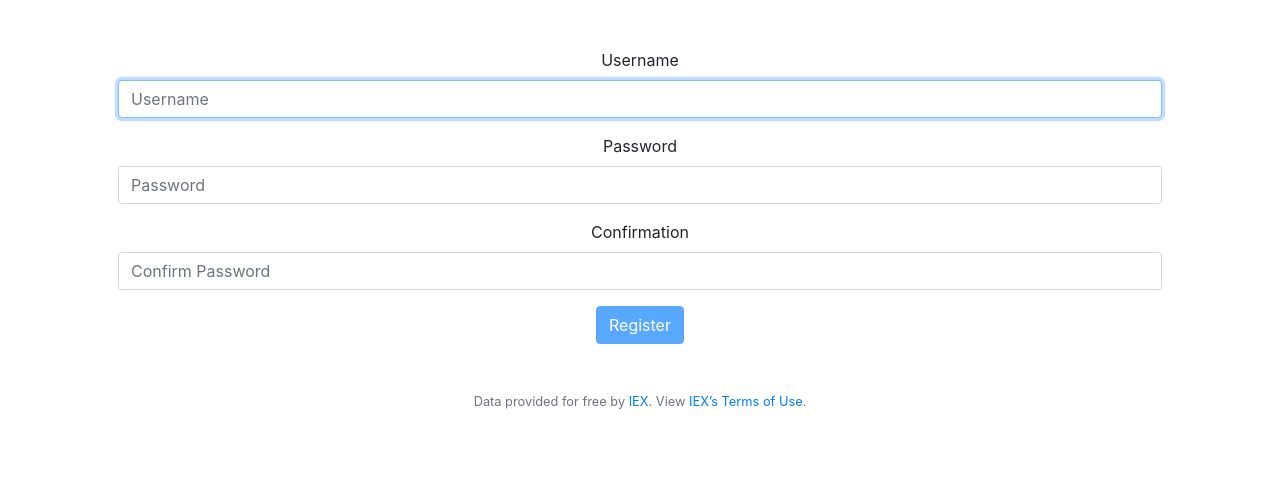
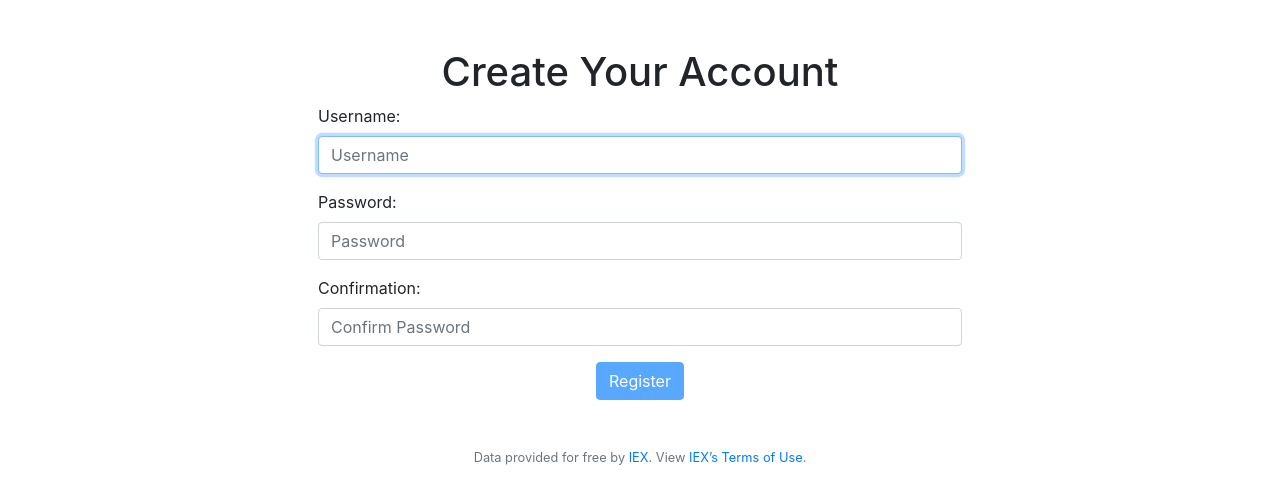
Before and after one commit to Caloma11/finance, a Flask app: page /register in a window 1280 px wide. Shown: the part 78-582 px from the top of the page. Run offline with Flask 2, Linux system fonts and the light colour scheme; some libraries are stand-ins or nearby versions.

Commit message:
minor styling

```diff
--- a/application.py
+++ b/application.py
@@ -35,7 +35,7 @@ app.jinja_env.filters["usd"] = usd
 
 # Configure session to use filesystem (instead of signed cookies) (commented out for production)
 
-# app.config["SESSION_FILE_DIR"] = 'redis'
+# app.config["SESSION_FILE_DIR"] = 'mkdtemp()'
 # app.config["SESSION_PERMANENT"] = False
 app.config['SECRET_KEY'] = os.environ.get("SECRET_KEY")
 app.config["SESSION_TYPE"] = "filesystem"
--- a/static/styles.css
+++ b/static/styles.css
@@ -84,3 +84,7 @@ table {
   opacity: .7;
   text-shadow: 1px 1px 3px rgba(0,0,0,0.2);
 }
+
+.padded {
+  padding: 0 200px;
+}
--- a/templates/history.html
+++ b/templates/history.html
@@ -6,6 +6,7 @@
 
 {% block main %}
 
+  <h1 class="mb-4">Transacions History:</h1>
 
     <table class="table table-striped">
         <thead>
--- a/templates/index.html
+++ b/templates/index.html
@@ -8,6 +8,7 @@
 
 
 
+  <h1 class="mb-4">Your Portfolio:</h1>
 
 
     <table class="table table-striped">
--- a/templates/login.html
+++ b/templates/login.html
@@ -5,6 +5,8 @@
 {% endblock %}
 
 {% block main %}
+  <h1>Login</h1>
+
     <form action="/login" method="post">
         <div class="form-group d-flex justify-content-center">
             <input autocomplete="off" autofocus class="form-control w-25" name="username" placeholder="Username" type="text">
--- a/templates/quote.html
+++ b/templates/quote.html
@@ -12,6 +12,8 @@
 
   {% else %}
 
+    <h1 class="mb-4">Get a quote:</h1>
+
     <form action="/quote" method="post">
         <div class="form-group d-flex justify-content-center">
             <input autocomplete="off" autofocus class="form-control w-25" name="symbol" placeholder="symbol" type="text">
--- a/templates/register.html
+++ b/templates/register.html
@@ -5,18 +5,19 @@
 {% endblock %}
 
 {% block main %}
-    <form action="/register" method="post">
-        <div class="form-group">
-            <label for="username">Username</label>
+<h1>Create Your Account</h1>
+    <form action="/register" method="post" class="padded">
+        <div class="form-group text-justify">
+            <label for="username">Username:</label>
             <input autocomplete="off" autofocus class="form-control" name="username" placeholder="Username" type="text">
         </div>
-        <div class="form-group">
-            <label for="password">Password</label>
+        <div class="form-group text-justify">
+            <label for="password">Password:</label>
 
             <input id ="pass" class="form-control" name="password" placeholder="Password" type="password">
         </div>
-          <div class="form-group conf-group">
-            <label for="confirmation">Confirmation</label>
+          <div class="form-group conf-group text-justify">
+            <label for="confirmation">Confirmation:</label>
 
             <input id="conf-pass"class="form-control" name="confirmation" placeholder="Confirm Password" type="confirmation">
         </div>
```
